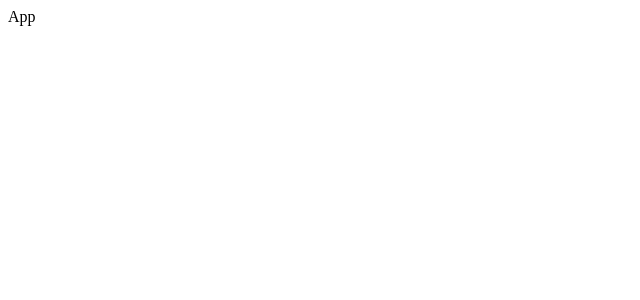
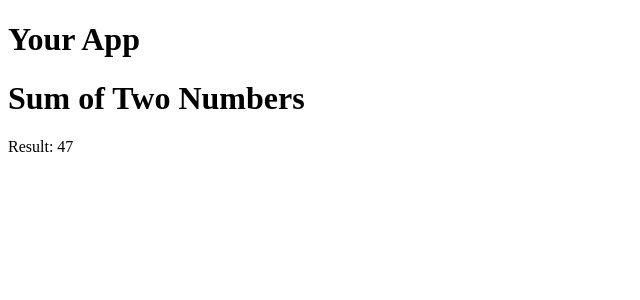
Before and after one commit to steamnp/bfd42, a React (Vite) app: page / in a window 1280 px wide. Shown: the top 300 px of the page, without its empty margins (0-640 px from the left). Built offline with nearby package versions, Linux system fonts and the light colour scheme.

Commit message:
Imported sum function and rendered result in home componenet and app.jsx

```diff
--- a/src/App.jsx
+++ b/src/App.jsx
@@ -1,7 +1,14 @@
+// src/app.jsx
 import React from "react";
+import Home from "./pages/home/home";
 
-function App() {
-  return <div>App</div>;
-}
+const App = () => {
+  return (
+    <div>
+      <h1>Your App</h1>
+      <Home />
+    </div>
+  );
+};
 
 export default App;
--- a/src/pages/home/home.jsx
+++ b/src/pages/home/home.jsx
@@ -1,9 +1,12 @@
 import React from "react";
+import { sum } from "../../utils/number";
 
 const Home = () => {
+  const result = sum(37, 10);
   return (
     <div>
-      <h1>Home Component</h1>
+      <h1>Sum of Two Numbers</h1>
+      <p>Result: {result}</p>
     </div>
   );
 };
```
